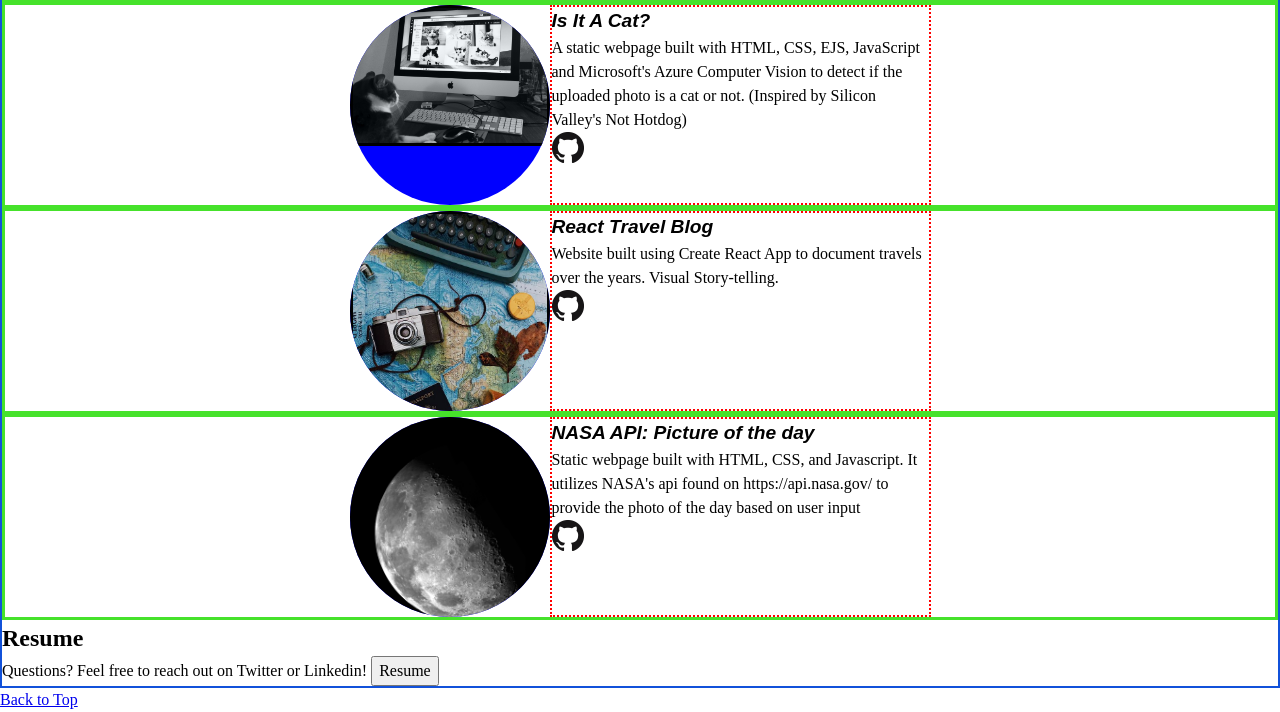
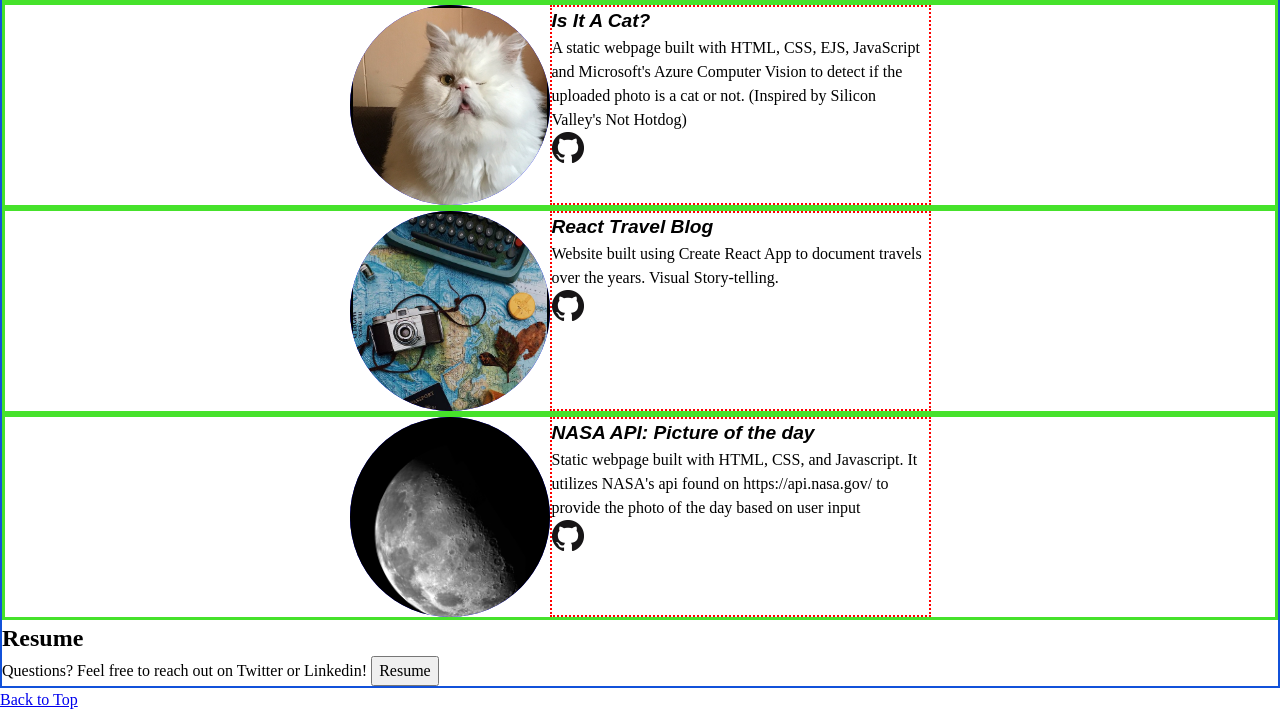
Before and after one commit to Salgado3/PortfolioV2, a plain HTML site: page index.html in a window 1280 px wide. Shown: the part 941-1653 px from the top of the page. Drawn offline with Linux system fonts and the light colour scheme.

Commit message:
added pic of cece

```diff
--- a/index.html
+++ b/index.html
@@ -66,7 +66,7 @@
             </div>
         </div>
         <div class="project_individual_container">
-            <div class="project_individual_img"><img class="project_imgs" src="./images/project_imgs/chris-barbalis-n2M2SBQE6Iw-unsplash.jpg" alt="">
+            <div class="project_individual_img"><img class="project_imgs" src="./images/project_imgs/Cece.jpg" alt="">
             </div>
             <div class="project_individual_description">
             <h3>Is It A Cat?</h3>
```
Also changed, not shown: images/project_imgs/Cece.jpg (added).
